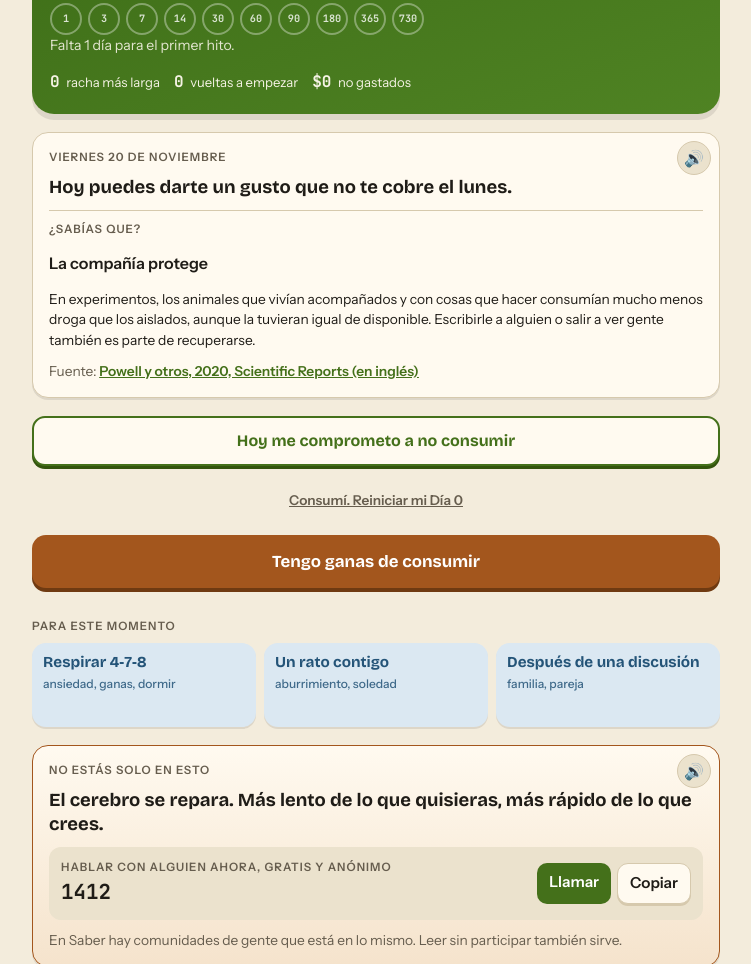
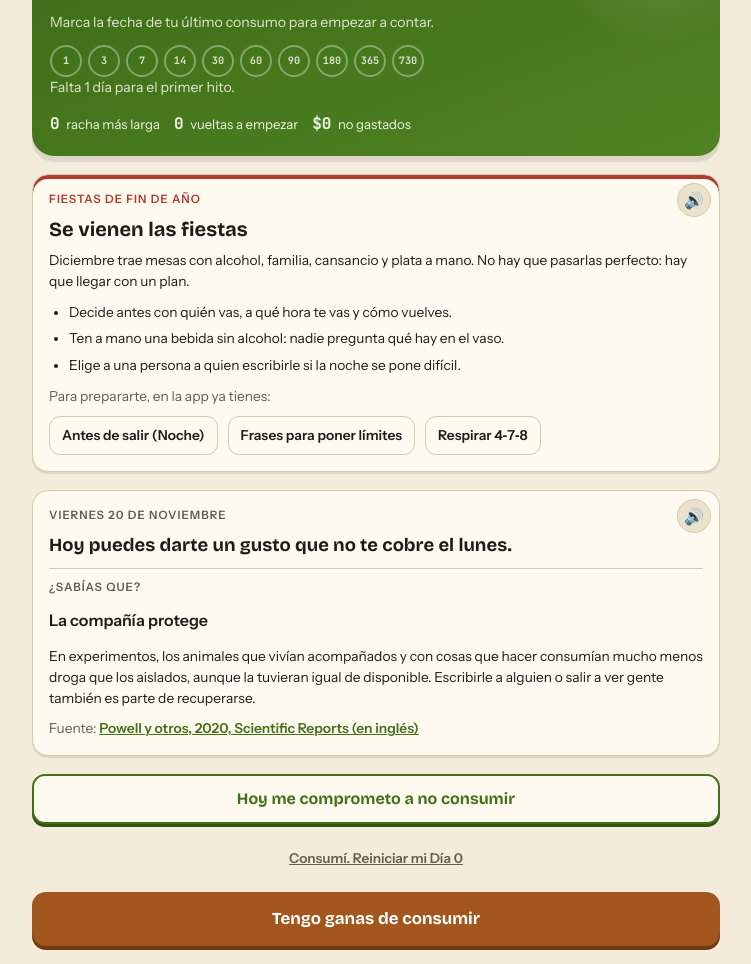
Before and after one commit to luiskoops-source/cabeza-despejada, a plain HTML site: page index.html in a window 1280 px wide. Shown: the part 1023-1987 px from the top of the page, without its empty margins (264-1015 px from the left). Drawn offline with Linux system fonts and the light colour scheme.

Commit message:
Fiestas de fin de año en Hoy, y Floy tan seguido como Kay
- js/calculos.js: temporadaFiestas(fecha) dice en qué parte de la temporada
  estamos (previa, navidad, entre, anonuevo, despues o null), con pruebas.
- datos/fiestas.js: un texto y tres ideas para cada momento, sin culpa ni
  sermones y sin cantidades.
- index.html, js/app.js (renderFiestas): del 20 de noviembre al 6 de enero,
  guirnalda de luces arriba de Hoy y tarjeta "Fiestas de fin de año" con
  botones a Antes de salir, Poner límites y Respirar 4-7-8. Fuera de esas
  fechas no se ve nada. La tarjeta Antes de salir ahora tiene id.
- css/estilos.css: guirnalda (sin nieve, a propósito; quieta si se pidió menos
  movimiento) y franja roja de la tarjeta, con contraste en claro y oscuro.
- js/paseo.js: Floy sale tanto como Kay en paseos y visitas.
- Novedad y CACHE v163.

Co-Authored-By: Claude Fable 5.1 <noreply@anthropic.com>
Claude-Session: https://claude.ai/code/session_01Kx6mnsxsTSX3MBfdT6snRY

```diff
--- a/css/estilos.css
+++ b/css/estilos.css
@@ -676,3 +676,22 @@ a.llamar{background:var(--accent);color:var(--accent-ink);border-radius:10px;pad
 .si-frases{list-style:none;padding:0;margin:4px 0 12px;display:flex;flex-direction:column;gap:6px}
 .si-frases li{background:var(--surface2);border-left:3px solid var(--accent);border-radius:8px;padding:6px 10px;font-weight:600}
 .si-cuidado{border:1.5px solid var(--warm);border-radius:12px;padding:8px 12px;margin-top:12px}
+
+/* ---------- Fiestas de fin de año (Hoy, js/app.js renderFiestas) ---------- */
+/* La guirnalda: un cable fino y luces de cuatro colores que titilan de a dos grupos. Sin nieve, a propósito.
+   Si la persona pidió menos movimiento, las luces quedan quietas */
+.guirnalda{position:relative;height:26px;margin:-6px -4px 4px;background:linear-gradient(var(--muted),var(--muted)) 0 7px/100% 1.5px no-repeat}
+.guirnalda::before,.guirnalda::after{content:"";position:absolute;inset:0;background-repeat:repeat-x;background-size:96px 26px}
+.guirnalda::before{background-image:radial-gradient(circle at 12px 15px,#e0483e 0 5px,transparent 5.5px),radial-gradient(circle at 60px 15px,#f2b630 0 5px,transparent 5.5px)}
+.guirnalda::after{background-image:radial-gradient(circle at 36px 17px,#3f9a4a 0 5px,transparent 5.5px),radial-gradient(circle at 84px 17px,#4f86c6 0 5px,transparent 5.5px)}
+@media (prefers-reduced-motion:no-preference){
+  .guirnalda::before{animation:luces 1.8s ease-in-out infinite alternate}
+  .guirnalda::after{animation:luces 1.8s ease-in-out -.9s infinite alternate}
+}
+@keyframes luces{from{opacity:1}to{opacity:.4}}
+/* La tarjeta: una franja roja arriba y el título del momento. Un rojo para cada tema, con contraste suficiente */
+.fiestas-card{--fiesta:#b23a2e;box-shadow:var(--sombra),inset 0 4px 0 var(--fiesta)}
+@media (prefers-color-scheme: dark){ :root:not([data-theme="light"]) .fiestas-card{--fiesta:#f08a7a} }
+:root[data-theme="dark"] .fiestas-card{--fiesta:#f08a7a}
+.fiestas-card .eyebrow{color:var(--fiesta)}
+.fiestas-card h2{margin:0}
--- /dev/null
+++ b/datos/fiestas.js
@@ -0,0 +1,51 @@
+/* Fiestas de fin de año (tarjeta "Fiestas" en Hoy, js/app.js renderFiestas).
+   Un texto para cada parte de la temporada; la parte la decide Calculos.temporadaFiestas según la fecha.
+   Tono: sin culpa, sin sermones, con pasos concretos. Nunca cantidades ni formas de consumo.
+   Cada parte: titulo, texto e ideas (tres, cortas). */
+window.FIESTAS={
+  previa:{
+    titulo:"Se vienen las fiestas",
+    texto:"Diciembre trae mesas con alcohol, familia, cansancio y plata a mano. No hay que pasarlas perfecto: hay que llegar con un plan.",
+    ideas:[
+      "Decide antes con quién vas, a qué hora te vas y cómo vuelves.",
+      "Ten a mano una bebida sin alcohol: nadie pregunta qué hay en el vaso.",
+      "Elige a una persona a quien escribirle si la noche se pone difícil."
+    ]
+  },
+  navidad:{
+    titulo:"Es Navidad",
+    texto:"Si hoy toca familia, no tienes que resolver nada viejo esta noche. Puedes salir a tomar aire, irte temprano y no discutir nada en caliente.",
+    ideas:[
+      "Si alguien insiste en ofrecerte, una frase corta y repetida alcanza.",
+      "Come a tus horas: con hambre y cansancio las ganas aprietan más.",
+      "Si estás solo o con pena, el 1412 atiende las 24 horas, también hoy."
+    ]
+  },
+  entre:{
+    titulo:"Entre fiestas",
+    texto:"Los días entre Navidad y Año Nuevo suelen ser largos y sin rutina. La rutina chica sostiene más de lo que parece.",
+    ideas:[
+      "Ponle hora a dormir y a comer, aunque no haya trabajo.",
+      "Arma desde ya tu plan para el 31: dónde, con quién y hasta qué hora.",
+      "Sal a caminar un rato cada día: el cuerpo también necesita aire."
+    ]
+  },
+  anonuevo:{
+    titulo:"Fin de año",
+    texto:"La medianoche pasa en un minuto; lo que decidas antes de salir dura toda la noche. Empezar el año contigo ya es un buen comienzo.",
+    ideas:[
+      "Antes de salir, deja listo cómo vuelves y a qué hora.",
+      "Brinda con lo que quieras tomar: el gesto es el mismo.",
+      "Si alguien se pone mal, el 131 atiende toda la noche."
+    ]
+  },
+  despues:{
+    titulo:"Pasaron las fiestas",
+    texto:"Como hayan salido, llegaste. Si hubo un tropiezo, no borra lo que avanzaste: mañana sigue contando.",
+    ideas:[
+      "Vuelve de a poco a tus horarios de sueño y comida.",
+      "Anota en Registro qué te sirvió y qué no: es tu plan para el próximo año.",
+      "Si recaíste, en Saber está \"Si recaíste\", para leer sin culpa."
+    ]
+  }
+};
--- a/datos/novedades.js
+++ b/datos/novedades.js
@@ -2,6 +2,12 @@
    La primera de la lista es la más reciente. Ya no aparecen como tarjeta en Hoy.
    Al publicar algo que se note, se agrega una entrada arriba con un id nuevo (la fecha sirve). */
 window.NOVEDADES=[
+  {id:"2026-11-20-fiestas", titulo:"Fiestas de fin de año", cambios:[
+    "Del 20 de noviembre al 6 de enero, Hoy tiene una guirnalda de luces y una tarjeta \"Fiestas de fin de año\" con un texto distinto para cada momento: la previa, Navidad, los días entre fiestas, Año Nuevo y después.",
+    "La tarjeta lleva con un toque a \"Antes de salir\", a las frases para poner límites y a la respiración 4-7-8.",
+    "Sin nieve, a propósito.",
+    "Floy aparece tanto como Kay en los paseos y las visitas."
+  ]},
   {id:"2026-11-20-montos-y-contenido", titulo:"Montos que caben, cuatro preguntas y una frase más", cambios:[
     "En Mi dinero, los montos largos (como el de un año limpio) ya no se salen de su casillero en pantallas angostas: se muestran un poco más chicos.",
     "Cuatro preguntas nuevas de verdadero o falso: el tabaco y la mitad de quienes fuman (cifra de la OMS), fumar y beber la misma noche, el hígado graso que se revierte al dejar el alcohol, y moverse para bajar las ganas.",
--- a/index.html
+++ b/index.html
@@ -32,6 +32,8 @@
 
 <!-- HOY -->
 <section class="screen active" id="s-hoy" role="tabpanel">
+  <!-- Guirnalda de luces: solo en las fiestas de fin de año (js/app.js renderFiestas). Sin nieve, a propósito -->
+  <div class="guirnalda" id="guirnalda" aria-hidden="true" hidden></div>
   <div class="row" style="justify-content:space-between;align-items:center">
     <!-- El logo es un botón: al tocarlo, el salchicha aprieta el abrazo y se abre "¿Por qué abraza al cactus?" (js/app.js) -->
     <div class="logo"><button class="logo-boton" id="porQue" type="button" aria-expanded="false" aria-controls="porQueCard" aria-label="¿Por qué el salchicha abraza al cactus?"><svg viewBox="0 0 512 512" width="44" height="44" aria-hidden="true"><rect width="512" height="512" rx="112" fill="#F4EEE1"/><use href="#dibujoSalchicha"/></svg></button><h1 class="eyebrow">Cabeza Despejada</h1></div>
@@ -169,6 +171,21 @@
       <span><b class="num" id="bestStreak">0</b> racha más larga</span>
       <span><b class="num" id="resets">0</b> vueltas a empezar</span>
       <span><b class="num" id="heroSaved">$0</b> no gastados</span>
+    </div>
+  </div>
+
+  <!-- Fiestas de fin de año: aparece sola del 20 de noviembre al 6 de enero, con un texto para cada momento
+       (datos/fiestas.js, js/app.js renderFiestas, Calculos.temporadaFiestas). No guarda nada. -->
+  <div class="card fiestas-card" id="fiestasCard" hidden>
+    <p class="eyebrow">Fiestas de fin de año</p>
+    <h2 id="fiestasTitulo"></h2>
+    <p class="small" id="fiestasTexto"></p>
+    <ul class="small" id="fiestasIdeas"></ul>
+    <p class="small muted">Para prepararte, en la app ya tienes:</p>
+    <div class="row">
+      <button class="ghost small" type="button" id="fiestasSalir">Antes de salir (Noche)</button>
+      <button class="ghost small" type="button" id="fiestasLimites">Frases para poner límites</button>
+      <button class="ghost small" type="button" data-respira="478">Respirar 4&#8209;7&#8209;8</button>
     </div>
   </div>
 
@@ -443,7 +460,7 @@
     </div>
   </div>
 
-<div class="card">
+<div class="card" id="antesSalirCard">
     <div class="row" style="justify-content:space-between">
       <h2>Antes de salir</h2>
       <span class="pill" id="salirCount"></span>
@@ -1445,6 +1462,8 @@
 <!-- DATOS: la biblioteca de hechos, separada para editarla sin tocar la lógica -->
 <script src="datos/hechos.js"></script>
 <script src="datos/buenas.js"></script>
+<!-- DATOS: textos de la tarjeta Fiestas de fin de año -->
+<script src="datos/fiestas.js"></script>
 <!-- DATOS: guía de sustancias (reducción de daños) -->
 <script src="datos/sustancias.js"></script>
 <script src="datos/mati.js"></script>
--- a/js/app.js
+++ b/js/app.js
@@ -144,7 +144,7 @@ function renderHoy(){
   renderHitos(d);
   renderLoQueViene(d);
   renderHistoria();
-  renderLive(); renderPledge(); renderSolo(); renderBuenaDelDia(); renderVolver(d);
+  renderLive(); renderPledge(); renderSolo(); renderBuenaDelDia(); renderFiestas(); renderVolver(d);
   checkCelebra(d);
   renderQuiz();
   renderReduccion();
@@ -153,6 +153,22 @@ function renderHoy(){
   renderTour();
   $("sustName").textContent=sustActual().nombre;
 }
+
+/* ---------- Fiestas de fin de año ---------- */
+/* Del 20 de noviembre al 6 de enero: la guirnalda de luces arriba de Hoy y la tarjeta con el texto del momento
+   (previa, Navidad, entre fiestas, Año Nuevo o después). Fuera de esas fechas, todo queda escondido */
+function renderFiestas(){
+  const parte=C.temporadaFiestas(new Date()), F=window.FIESTAS||{}, t=parte?F[parte]:null;
+  $("guirnalda").hidden=!t; $("fiestasCard").hidden=!t;
+  if(!t) return;
+  $("fiestasTitulo").textContent=t.titulo;
+  $("fiestasTexto").textContent=t.texto;
+  $("fiestasIdeas").innerHTML=t.ideas.map(i=>`<li>${esc(i)}</li>`).join("");
+}
+/* Los botones llevan a lo que ya existe: Antes de salir (en Noche) y las frases para poner límites (en Saber) */
+const irATarjeta=(tab,id)=>{ irA(tab); setTimeout(()=>{ const el=$(id); if(el) el.scrollIntoView({behavior:"smooth",block:"start"}); },150); };
+$("fiestasSalir").onclick=()=>irATarjeta("noche","antesSalirCard");
+$("fiestasLimites").onclick=()=>irATarjeta("saber","limitesCard");
 
 /* ---------- Mensaje y buena noticia del día ---------- */
 /* La fecha se escribe como "Lunes 2 de noviembre". El mensaje depende del día de la semana y cambia cada semana;
--- a/js/calculos.js
+++ b/js/calculos.js
@@ -433,7 +433,27 @@ function resumenCalma(cosas, catalogo){
 /* Formato pesos chilenos. */
 function pesos(n){ return "$"+Math.round(n).toLocaleString("es-CL"); }
 
-const Calculos={ fechaTexto, diaDe, diaPico, diasDesde, diasDesdeHora, dineroAhorrado, horasTrabajo, rachaMasLarga, suenoVsGanas, horaPico, resumenSemana, hitos, semanaReduccion, calendario, limpiosAcumulados, avanzarHistoria, siguienteCapitulo, enlaceCodigoPastilla, recordatorioICS, enlaceGoogleCalendar, proximoDiaSemana, horaRecordatorio, fase478, faseTos, faseOlfatea, faseHablar, faseNervios, duracionNervios, fasePranayama, duracionPranayama, duracionHablar, tamanoCactus, esMadrugada, minutosRato, momentoSalida, momentoViernes, mananaSabado, novedadesPendientes, consumosTrasDiscusion, resumenCalma, HITOS, pesos };
+/* Fiestas de fin de año: en qué parte de la temporada estamos, según el día (mes y día locales).
+   "previa" del 20 de noviembre al 23 de diciembre, "navidad" el 24 y 25, "entre" del 26 al 30,
+   "anonuevo" el 31 y el 1 de enero, "despues" del 2 al 6 de enero. Fuera de eso, null (no hay temporada). */
+function temporadaFiestas(fecha){
+  if(!(fecha instanceof Date)||isNaN(fecha)) return null;
+  const mes=fecha.getMonth()+1, dia=fecha.getDate();
+  if(mes===11) return dia>=20?"previa":null;
+  if(mes===12){
+    if(dia<=23) return "previa";
+    if(dia<=25) return "navidad";
+    if(dia<=30) return "entre";
+    return "anonuevo";
+  }
+  if(mes===1){
+    if(dia===1) return "anonuevo";
+    if(dia<=6) return "despues";
+  }
+  return null;
+}
+
+const Calculos={ fechaTexto, diaDe, diaPico, diasDesde, diasDesdeHora, dineroAhorrado, horasTrabajo, rachaMasLarga, suenoVsGanas, horaPico, resumenSemana, hitos, semanaReduccion, calendario, limpiosAcumulados, avanzarHistoria, siguienteCapitulo, enlaceCodigoPastilla, recordatorioICS, enlaceGoogleCalendar, proximoDiaSemana, horaRecordatorio, fase478, faseTos, faseOlfatea, faseHablar, faseNervios, duracionNervios, fasePranayama, duracionPranayama, duracionHablar, tamanoCactus, esMadrugada, minutosRato, momentoSalida, momentoViernes, mananaSabado, novedadesPendientes, consumosTrasDiscusion, resumenCalma, temporadaFiestas, HITOS, pesos };
 if(typeof module!=="undefined"&&module.exports) module.exports=Calculos;
 else raiz.Calculos=Calculos;
 })(typeof window!=="undefined"?window:globalThis);
--- a/js/paseo.js
+++ b/js/paseo.js
@@ -117,7 +117,8 @@
 
   /* Las apariciones, al azar: caminar es la más común; correr, el paracaídas y el yoga son sorpresas.
      Cada una sabe cuándo se detiene y cuándo se va (los tiempos calzan con las animaciones de css/estilos.css, .paseo) */
-  const TIPOS=["camina","camina","floy","juntos","corre","paracaidas","yoga"];
+  /* Floy sale tanto como Kay: dos paseos de Floy sola, uno de los dos juntos (decisión del dueño, noviembre 2026) */
+  const TIPOS=["camina","camina","floy","floy","juntos","corre","paracaidas","yoga"];
   const PASOS={
     /* Camina hasta el medio (3,2 s), se detiene y lame (2,8 s), y sigue hasta salir (3 s).
        Si trae un dato (extra), se queda más rato con el globo abierto */
@@ -193,7 +194,7 @@
     const dato=Math.random()<0.5?datoAlAzar():null;
     const c=dato?{t:dato.t}:CONSEJOS[Math.floor(Math.random()*CONSEJOS.length)];
     /* A veces la visita es de Floy y no de Kay */
-    const esFloy=Math.random()<0.4, nombre=esFloy?"Floy":"Kay";
+    const esFloy=Math.random()<0.5, nombre=esFloy?"Floy":"Kay"; /* mitad y mitad */
     const el=document.createElement("div");
     el.className="compa"; el.setAttribute("role","status");
     el.innerHTML='<div class="compa-globo"><b class="compa-titulo"></b>'+'<p></p>'+(dato?'<small class="compa-fuente"></small>':'')+'<div class="compa-botones">'+(c.boton?'<button class="primary small" data-a="hacer"></button>':'')+(dato?'<button class="primary small" data-a="otro">Otro</button>':'')+
--- a/sw.js
+++ b/sw.js
@@ -2,8 +2,8 @@
    Guarda una copia de todos los archivos para que la app abra sin internet, y la mantiene al día.
    Estrategia: la app abre SIEMPRE desde la copia guardada de su versión (rápido y sin mezclar archivos).
    Cuando se publica una versión nueva (cambia CACHE), el teléfono baja todos los archivos juntos y la app avisa. */
-const CACHE = "cabeza-despejada-v162";
-const ARCHIVOS = ["./", "./index.html", "./css/estilos.css", "./js/calculos.js", "./js/respaldo.js", "./js/app.js", "./js/escuchar.js", "./js/respira.js", "./js/rato.js", "./js/paseo.js", "./datos/hechos.js", "./datos/buenas.js", "./datos/sustancias.js", "./datos/mati.js", "./js/mati.js", "./datos/preguntas.js", "./datos/actualidad.js", "./datos/primeros-dias.js", "./datos/historia.js", "./datos/ofrecieron.js", "./datos/primeros-auxilios.js", "./datos/senales.js", "./datos/antes-de-salir.js", "./datos/rato.js", "./datos/discusion.js", "./datos/familia.js", "./datos/paranoia.js", "./datos/limites.js", "./datos/voz.js", "./datos/novedades.js", "./datos/cuentan.js", "./datos/foros.js", "./datos/no-eres-el-unico.js", "./datos/otras-historias.js", "./datos/no-recaer.js", "./datos/si-recaiste.js", "./manifest.json", "./iconos/icono-192.png", "./iconos/icono-512.png", "./iconos/icono-maskable-192.png", "./iconos/icono-maskable-512.png", "./privacidad.html", "./fuentes/bricolage-grotesque-latin-500.woff2", "./fuentes/bricolage-grotesque-latin-700.woff2", "./fuentes/bricolage-grotesque-latin-800.woff2", "./fuentes/instrument-sans-latin-400.woff2", "./fuentes/instrument-sans-latin-500.woff2", "./fuentes/instrument-sans-latin-600.woff2", "./fuentes/jetbrains-mono-latin-500.woff2", "./fuentes/jetbrains-mono-latin-700.woff2"];
+const CACHE = "cabeza-despejada-v163";
+const ARCHIVOS = ["./", "./index.html", "./css/estilos.css", "./js/calculos.js", "./js/respaldo.js", "./js/app.js", "./js/escuchar.js", "./js/respira.js", "./js/rato.js", "./js/paseo.js", "./datos/hechos.js", "./datos/buenas.js", "./datos/fiestas.js", "./datos/sustancias.js", "./datos/mati.js", "./js/mati.js", "./datos/preguntas.js", "./datos/actualidad.js", "./datos/primeros-dias.js", "./datos/historia.js", "./datos/ofrecieron.js", "./datos/primeros-auxilios.js", "./datos/senales.js", "./datos/antes-de-salir.js", "./datos/rato.js", "./datos/discusion.js", "./datos/familia.js", "./datos/paranoia.js", "./datos/limites.js", "./datos/voz.js", "./datos/novedades.js", "./datos/cuentan.js", "./datos/foros.js", "./datos/no-eres-el-unico.js", "./datos/otras-historias.js", "./datos/no-recaer.js", "./datos/si-recaiste.js", "./manifest.json", "./iconos/icono-192.png", "./iconos/icono-512.png", "./iconos/icono-maskable-192.png", "./iconos/icono-maskable-512.png", "./privacidad.html", "./fuentes/bricolage-grotesque-latin-500.woff2", "./fuentes/bricolage-grotesque-latin-700.woff2", "./fuentes/bricolage-grotesque-latin-800.woff2", "./fuentes/instrument-sans-latin-400.woff2", "./fuentes/instrument-sans-latin-500.woff2", "./fuentes/instrument-sans-latin-600.woff2", "./fuentes/jetbrains-mono-latin-500.woff2", "./fuentes/jetbrains-mono-latin-700.woff2"];
 
 /* Al instalarse una versión nueva, descarga el juego completo de archivos a un caché nuevo.
    cache: "reload" obliga a pedirlos a internet, no a la memoria del navegador, que podría tener copias de hace unos minutos. */
```
Also changed, not shown: tests/pruebas.js (+12 -0 lines).
